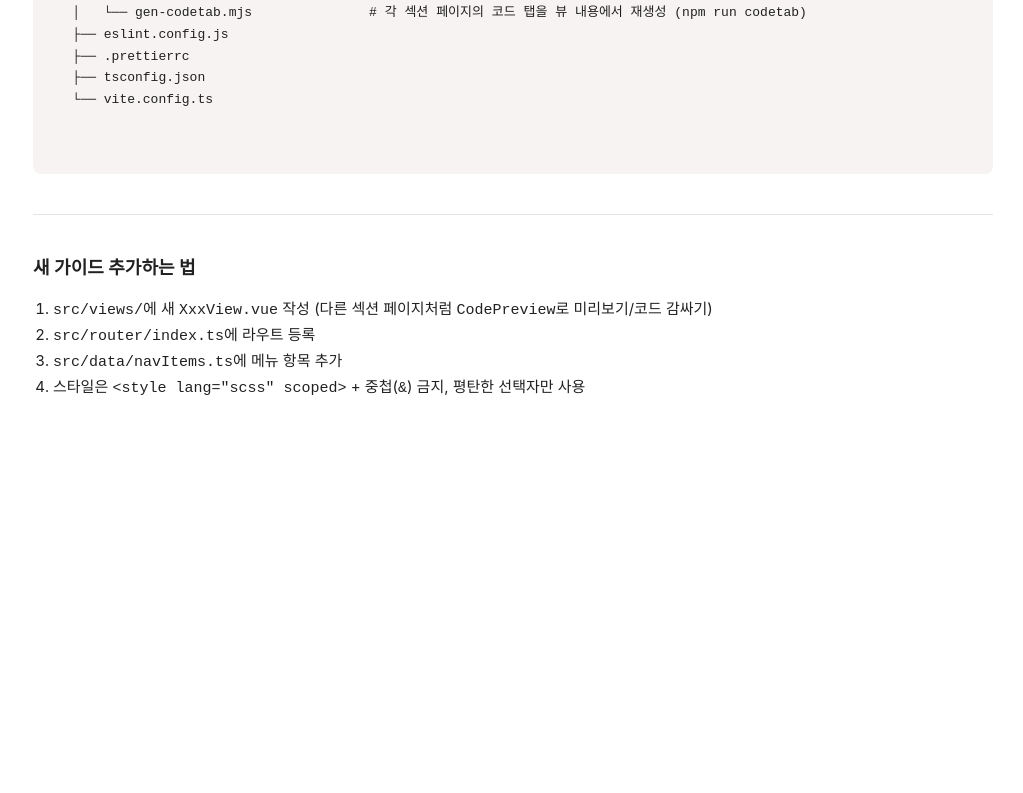
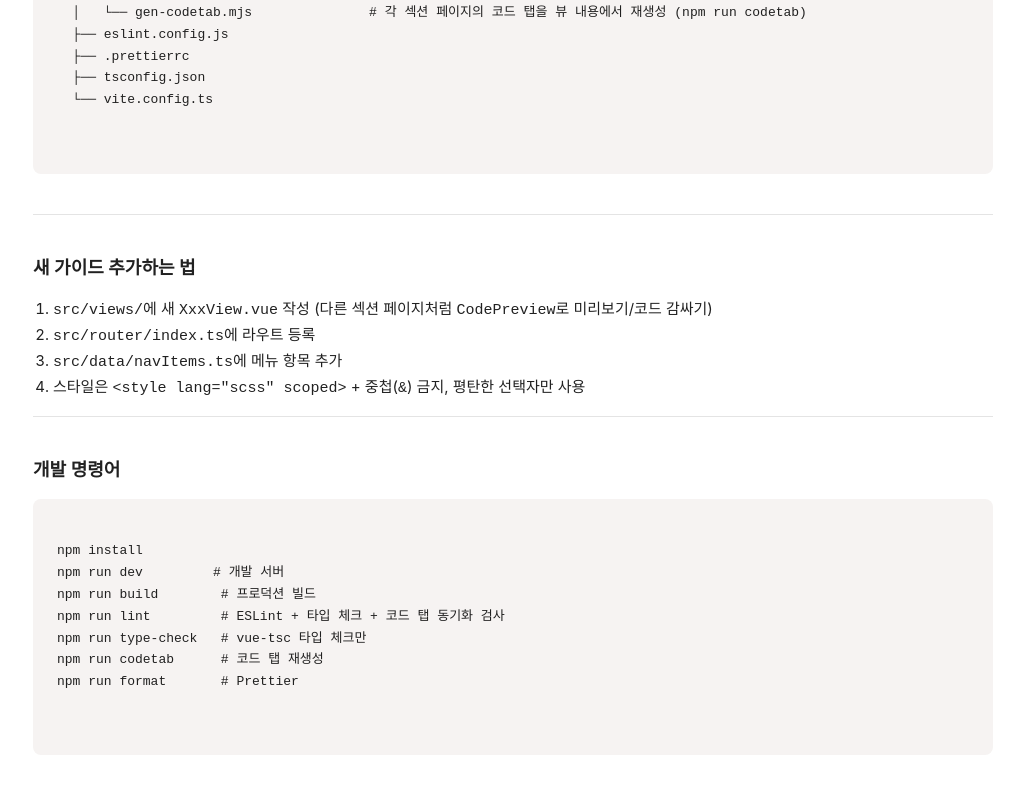
Before and after one commit to codnjsm/pub-guide, a Vue app: page / in a window 1280 px wide. Shown: the part 1522-2315 px from the top of the page, without its empty margins (257-1280 px from the left). Before the commit the page ends 1968 px from the top, so only its background shows below. Built offline with nearby package versions, Linux system fonts and the light colour scheme.

Commit message:
Overview 페이지에 개발 명령어 섹션 추가, README 섹션명 통일
Co-Authored-By: Claude Sonnet 5 <noreply@anthropic.com>

```diff
--- a/src/views/OverviewView.vue
+++ b/src/views/OverviewView.vue
@@ -87,6 +87,20 @@ pub-guide/
         평탄한 선택자만 사용
       </li>
     </ol>
+
+    <v-divider class="mb-10" />
+    <h2 class="text-scale-h3 mb-4">개발 명령어</h2>
+    <pre class="folder-tree">
+      <code>
+npm install
+npm run dev         # 개발 서버
+npm run build        # 프로덕션 빌드
+npm run lint         # ESLint + 타입 체크 + 코드 탭 동기화 검사
+npm run type-check   # vue-tsc 타입 체크만
+npm run codetab      # 코드 탭 재생성
+npm run format       # Prettier
+      </code>
+    </pre>
   </v-container>
 </template>
 
```
Also changed, not shown: 1 other file (tests, documents, lock files or other folders).
